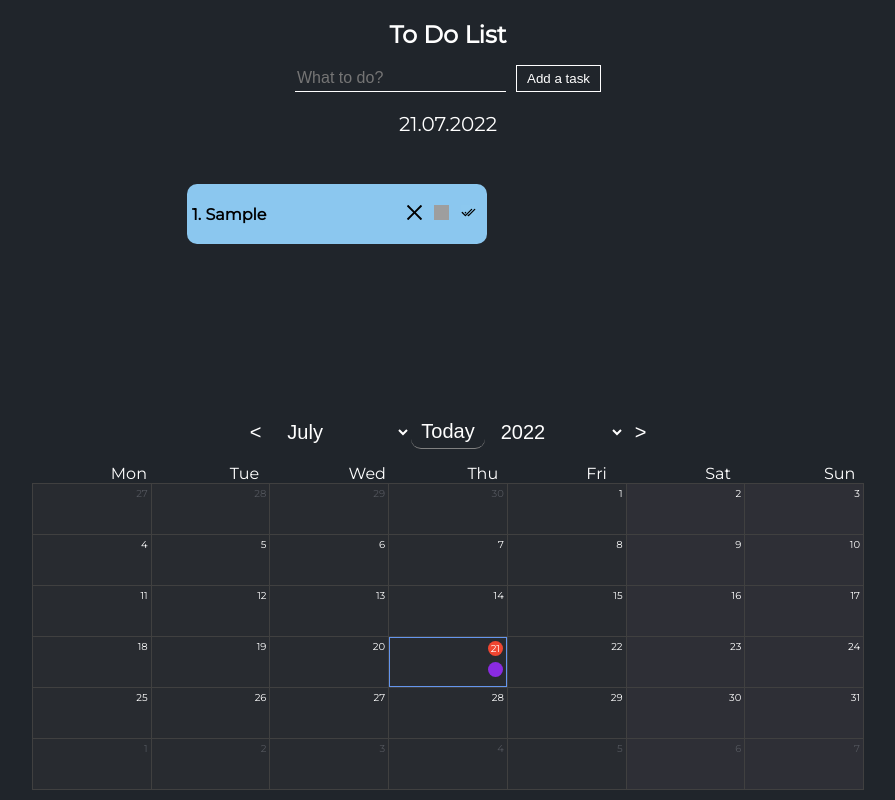
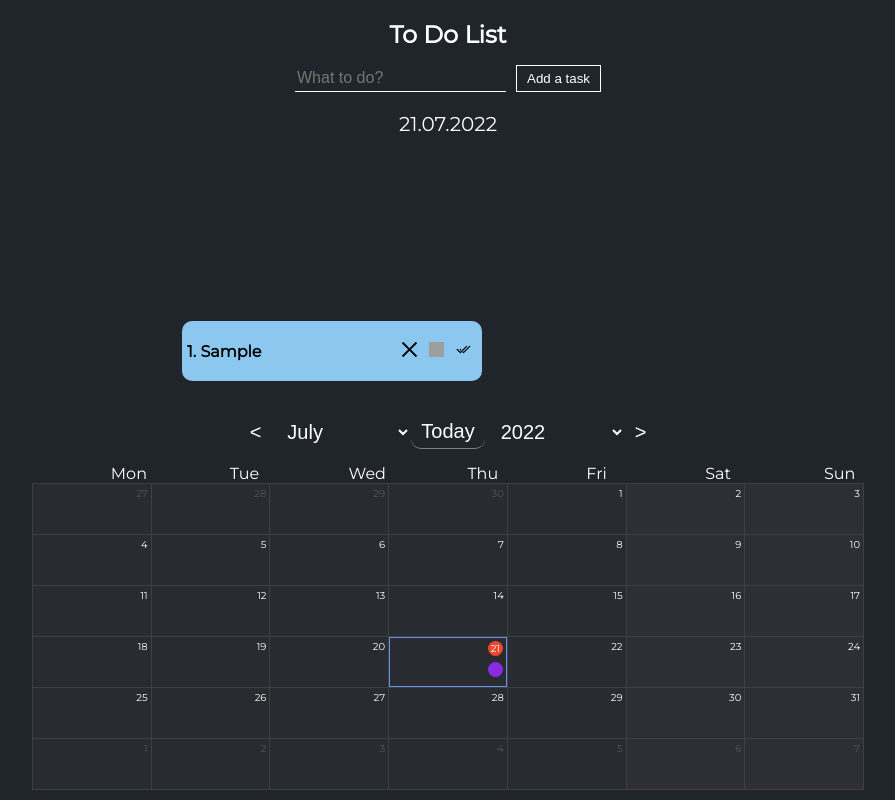
Before and after one commit to andrsvsrg/reactToDo, a React (Create React App) app: page / in a window 1280 px wide. Both pictures are taken after typing "Sample" into the empty fields and a click on the button "Add a task". Shown: the whole page, without its empty margins (192-1087 px from the left). Built offline with nearby package versions, Linux system fonts and the light colour scheme; grey boxes are pictures that could not be loaded.

Commit message:
16,17.08.22

```diff
--- a/src/App.js
+++ b/src/App.js
@@ -1,32 +1,82 @@
-import "./App.css";
+import './App.css';
 
-import moment from "moment";
+import moment from 'moment';
 import React, { useEffect, useState } from 'react';
 
-import Calendar from "./components/Calendar/Calendar";
-import AddToDo from "./components/AddToDo/AddToDo";
-import Header from "./components/Header/Header";
-import ToDoList from "./components/ToDoList/ToDoList";
+import Calendar from './components/Calendar/Calendar';
+import AddToDo from './components/AddToDo/AddToDo';
+import Header from './components/Header/Header';
+import ToDoList from './components/ToDoList/ToDoList';
 
 function App() {
 
   const [todo, setToDo] = useState(() => JSON.parse(localStorage.getItem('items')) || {});
+  const [selectedDay, setSelectedDay] = useState(() => moment());
 
   useEffect(() => {
-    localStorage.setItem("items", JSON.stringify(todo));
+    localStorage.setItem('items', JSON.stringify(todo));
   }, [todo]);
 
-  const [selectedDay, setSelectedDay] = useState(() => moment());
+  function addSelectedDayTask(newTask, selectedDayTasksId) {
+    if (!todo[selectedDayTasksId]) {
+      todo[selectedDayTasksId] = [];
+    }
+    const copySelectDayTasks = [...todo[selectedDayTasksId]];
+    copySelectDayTasks.push(newTask);
+    setToDo({ ...todo, [selectedDayTasksId]: copySelectDayTasks });
+  }
+
+  function deleteTaskFromSelectedDay(task, selectedDayTasksId) {
+    const copySelectDayToDo = todo[selectedDayTasksId].filter((element) => {
+      return element.id !== task.id;
+    });
+    setToDo({ ...todo, [selectedDayTasksId]: copySelectDayToDo });
+  }
+
+  function completedTask(task, selectedDayTasksId) {
+    const copySelectDayToDo = todo[selectedDayTasksId].map((element) => {
+      if (element.id === task.id) {
+        element.isCompleted = !element.isCompleted;
+        return element;
+      }
+      return element;
+    });
+    setToDo({ ...todo, [selectedDayTasksId]: copySelectDayToDo });
+  }
+
+  function updateTaskPosition(data, index, selectedDayTasksId) {
+    const copySelectDayToDo = todo[selectedDayTasksId].map((element, i) => {
+      if (index === i) {
+        element.defaultPos = { x: data.x, y: data.y };
+        return element;
+      }
+      return element;
+    });
+    setToDo({ ...todo, [selectedDayTasksId]: copySelectDayToDo });
+  }
+
+  function changeTaskTitle(task, newTitle, selectedDayTasksId) {
+    const copySelectDayToDo = todo[selectedDayTasksId].map((element) => {
+      if (element.id === task.id) {
+        element.title = newTitle;
+        return element;
+      }
+      return element;
+    });
+    setToDo({ ...todo, [selectedDayTasksId]: copySelectDayToDo });
+  }
 
   return (
     <div className="app">
       <Header />
-      <AddToDo selectedDay={selectedDay} todo={todo} setToDo={setToDo} />
-      <ToDoList selectedDay={selectedDay} todo={todo} setToDo={setToDo} />
+      <AddToDo selectedDay={ selectedDay } addTask={ addSelectedDayTask } />
+      <ToDoList changeTaskTitle={ changeTaskTitle } updateTaskPosition={ updateTaskPosition }
+                completedTask={ completedTask } selectedDay={ selectedDay } todo={ todo }
+                deleteTask={ deleteTaskFromSelectedDay } />
       <Calendar
-        selectedDay={selectedDay}
-        setSelectedDay={setSelectedDay}
-        todo={todo}
+        selectedDay={ selectedDay }
+        setSelectedDay={ setSelectedDay }
+        todo={ todo }
       />
     </div>
   );
--- a/src/components/AddToDo/AddToDo.js
+++ b/src/components/AddToDo/AddToDo.js
@@ -7,37 +7,29 @@ import { v4 as uuid } from 'uuid';
 import MyButton from '../UI/button/MyButton';
 import MyInput from '../UI/input/MyInput';
 
-const AddToDo = ({ todo, setToDo, selectedDay }) => {
+const AddToDo = ({addTask, selectedDay}) => {
 
   const [inputValue, setInputValue] = useState('');
-  const selectDayStr = useMemo(() => selectedDay.format('DDMMYYYY'), [selectedDay]);
+  const selectedDayTasksId = useMemo(() => selectedDay.format('DDMMYYYY'), [selectedDay]);
   const selectedDayTitle = useMemo(() => selectedDay.format('DD.MM.YYYY'), [selectedDay]);
 
-  function AddTask() {
-    if (!inputValue.trim()) {
-      setInputValue('');
-      return;
-    }
-
-    const todoCopy = JSON.parse(JSON.stringify(todo));
-    todoCopy[selectDayStr] = todoCopy[selectDayStr] || [];
-    todoCopy[selectDayStr].push({
-      id         : uuid(),
-      title      : inputValue.trim(),
-      isCompleted: false,
-      defaultPos : getRandomDefaultTaskPosition(),
-      color      : randomColor({ luminosity: 'light' })
-    });
-    setToDo(todoCopy);
-    setInputValue('');
-  }
 
   function onKeyPressAddTask(e) {
     const code = e.charCode;
     const ENTER_CODE = 13;
     if (code === ENTER_CODE) {
-      AddTask();
+      addTask(createNewTask(inputValue));
     }
+  }
+
+  function checkAndAddTask() {
+    if (!inputValue.trim()) {
+      setInputValue('');
+      return;
+    }
+    const newTask = createNewTask(inputValue)
+    addTask(newTask, selectedDayTasksId)
+    setInputValue('');
   }
 
   return (
@@ -51,7 +43,7 @@ const AddToDo = ({ todo, setToDo, selectedDay }) => {
           type="text"
           onKeyPress={ onKeyPressAddTask }
         />
-        <MyButton className="add-todo-button" onClick={ AddTask }>
+        <MyButton className="add-todo-button" onClick={ checkAndAddTask }>
           Add a task
         </MyButton>
       </div>
@@ -76,3 +68,13 @@ function getRandomDefaultTaskPosition() {
 
   return { x: defaultWidth, y: defaultHeight };
 }
+
+function createNewTask(titleOfNewTask) {
+  return {
+    id         : uuid(),
+    title      : titleOfNewTask.trim(),
+    isCompleted: false,
+    defaultPos : getRandomDefaultTaskPosition(),
+    color      : randomColor({ luminosity: 'light' })
+  }
+}
--- /dev/null
+++ b/src/components/ToDoList/ToDoItem/EditTask/EditTask.js
@@ -0,0 +1,43 @@
+import React from 'react';
+import MyInput from '../../../UI/input/MyInput';
+import MyButton from '../../../UI/button/MyButton';
+import save from '../../../../icon/save.svg';
+
+const EditTask = ({value, item, index, selectDayStr, setEditingId, onInputChange, changeTaskTitle }) => {
+
+
+  function saveToDo(item, value, selectDayStr) {
+    changeTaskTitle(item, value, selectDayStr)
+    setEditingId(null);
+  }
+
+  function handlerTitleChange(e) {
+    onInputChange(e.target.value)
+  }
+
+  return (
+    <div className="list-item" style={ { backgroundColor: item.color } }>
+      <div>
+        { index + 1 }.
+        <MyInput
+          className="list-item-input-change"
+          onChange = {handlerTitleChange}
+          value={ value }
+        />
+      </div>
+      <MyButton
+        className="list-item-button"
+        onClick={ () => saveToDo(item, value, selectDayStr) }
+      >
+        <img
+          src={ save }
+          alt="close"
+          width="15px"
+          height="15px"
+        />
+      </MyButton>
+    </div>
+  );
+};
+
+export default EditTask;
--- /dev/null
+++ b/src/components/ToDoList/ToDoItem/ShowTask/ShowTask.js
@@ -0,0 +1,55 @@
+import React from 'react';
+
+import MyButton from '../../../UI/button/MyButton';
+import iconCross from '../../../../icon/cross.svg';
+import iconEdit from '../../../../icon/edit.svg';
+import { ReactComponent as Done } from '../../../../icon/done.svg';
+
+const ShowTask = ({ item, index, selectDayStr, editToDo, deleteTask, completedTask }) => {
+
+  return (
+    <div className="list-item" style={ { backgroundColor: item.color } }>
+      <div
+        className={
+          item.isCompleted
+            ? 'list-item-title-nochange item-done'
+            : 'list-item-title-nochange'
+        }
+      >
+        { index + 1 }. { item.title }
+      </div>
+      <div>
+        <MyButton
+          className="list-item-button"
+          onClick={() => deleteTask(item,selectDayStr) }
+        >
+          <img
+            src={ iconCross }
+            alt="close"
+            width="15px"
+            height="15px"
+          />
+        </MyButton>
+        <MyButton
+          className="list-item-button"
+          onClick={ () => editToDo(item.id, item.title) }
+        >
+          <img
+            src={ iconEdit }
+            alt="close"
+            width="15px"
+            height="15px"
+          />
+        </MyButton>
+        <MyButton
+          className="list-item-button"
+          onClick={ () => completedTask(item, selectDayStr ) }
+        >
+          <Done width="15px" height="15px" />
+        </MyButton>
+      </div>
+    </div>
+  );
+};
+
+export default ShowTask;
--- a/src/components/ToDoList/ToDoItem/ToDoItem.css
+++ b/src/components/ToDoList/ToDoItem/ToDoItem.css
@@ -37,4 +37,5 @@
   background-color: inherit;
   border: none;
   cursor: pointer;
+  padding: 1px 6px;
 }
--- a/src/components/ToDoList/ToDoItem/ToDoItem.js
+++ b/src/components/ToDoList/ToDoItem/ToDoItem.js
@@ -1,122 +1,39 @@
 import './ToDoItem.css';
 
 import React, { useState } from 'react';
+import EditTask from './EditTask/EditTask';
+import ShowTask from './ShowTask/ShowTask';
 
-import iconCross from '../../../icon/cross.svg';
-import { ReactComponent as Done } from '../../../icon/done.svg';
-import iconEdit from '../../../icon/edit.svg';
-import save from '../../../icon/save.svg';
+const ToDoItem = ({ item, index, selectDayStr, deleteTask, completedTask, changeTaskTitle }) => {
 
-
-const ToDoItem = ({ item, index, todo, setToDo, selectDayStr }) => {
-
-  const [value, setValue] = useState('');
   const [editingId, setEditingId] = useState(null);
-
-  function deleteToDo(id) {
-    const todoCopy = JSON.parse(JSON.stringify(todo));
-    todoCopy[selectDayStr] = todo[selectDayStr].filter(
-      (obj) => obj.id !== id
-    );
-    setToDo(todoCopy);
-  }
-
-  function isCompletedToDo(id) {
-    const todoCopy = JSON.parse(JSON.stringify(todo));
-    todoCopy[selectDayStr] = todo[selectDayStr].map((obj) => {
-      if (obj.id === id) {
-        obj.isCompleted = !obj.isCompleted;
-      }
-      return obj;
-    });
-    setToDo(todoCopy);
-  }
+  const [titleChangeInput, setTitleChangeInput] = useState('');
 
   function editToDo(id, title) {
     setEditingId(id);
-    setValue(title);
+    setTitleChangeInput(title);
   }
 
-  function saveToDo(id) {
-    const todoCopy = JSON.parse(JSON.stringify(todo));
-    todoCopy[selectDayStr] = todo[selectDayStr].map((item) => {
-      if (item.id === id) {
-        item.title = value;
-      }
-      return item;
-    });
-    setToDo(todoCopy);
-    setEditingId(null);
+  function handlerTitleChange(newTitle) {
+    setTitleChangeInput(newTitle);
   }
 
-
   return (
-    <div className="list-item" style={ { backgroundColor: item.color } }>
+    <div>
       { editingId === item.id ? (
-        <div>
-          { index + 1 }.
-          <input
-            className="list-item-input-change"
-            onChange={ (e) => setValue(e.target.value) }
-            value={ value }
-          />
-        </div>
+        <EditTask changeTaskTitle={ changeTaskTitle }
+                  value={ titleChangeInput }
+                  onInputChange={ handlerTitleChange }
+                  setEditingId={ setEditingId }
+                  item={ item }
+                  index={ index } selectDayStr={ selectDayStr } />
       ) : (
-        <div
-          className={
-            item.isCompleted
-              ? "list-item-title-nochange item-done"
-              : "list-item-title-nochange"
-          }
-        >
-          { index + 1 }. { item.title }
-        </div>
-      ) }
-      { editingId === item.id ? (
-        <div>
-          <button
-            className="list-item-button"
-            onClick={ () => saveToDo(item.id) }
-          >
-            <img
-              src={ save }
-              alt="close"
-              width="15px"
-              height="15px"
-            />
-          </button>
-        </div>
-      ) : (
-        <div>
-          <button
-            className="list-item-button"
-            onClick={ () => deleteToDo(item.id) }
-          >
-            <img
-              src={ iconCross }
-              alt="close"
-              width="15px"
-              height="15px"
-            />
-          </button>
-          <button
-            className="list-item-button"
-            onClick={ () => editToDo(item.id, item.title) }
-          >
-            <img
-              src={ iconEdit }
-              alt="close"
-              width="15px"
-              height="15px"
-            />
-          </button>
-          <button
-            className="list-item-button"
-            onClick={ () => isCompletedToDo(item.id) }
-          >
-            <Done width="15px" height="15px" />
-          </button>
-        </div>
+        <ShowTask completedTask={ completedTask }
+                  deleteTask={ deleteTask }
+                  item={ item }
+                  editToDo={ editToDo }
+                  index={ index }
+                  selectDayStr={ selectDayStr } />
       ) }
     </div>
   );
--- a/src/components/ToDoList/ToDoList.js
+++ b/src/components/ToDoList/ToDoList.js
@@ -5,15 +5,9 @@ import React, { useMemo } from 'react';
 import Draggable from 'react-draggable';
 import ToDoItem from './ToDoItem/ToDoItem';
 
-const ToDoList = ({ todo, setToDo, selectedDay }) => {
+const ToDoList = ({ todo, selectedDay, deleteTask, completedTask, updateTaskPosition, changeTaskTitle }) => {
 
   const selectDayStr = useMemo(() => selectedDay.format('DDMMYYYY'), [selectedDay]);
-
-  function updateTaskPosition(data, index) {
-    const todoCopy = JSON.parse(JSON.stringify(todo));
-    todoCopy[selectDayStr][index].defaultPos = { x: data.x, y: data.y };
-    setToDo(todoCopy);
-  }
 
   return (
     <div className="draggable-fild">
@@ -25,11 +19,13 @@ const ToDoList = ({ todo, setToDo, selectedDay }) => {
             position={ null }
             defaultPosition={ item.defaultPos }
             onStop={ (e, data) => {
-              updateTaskPosition(data, index);
+              updateTaskPosition(data, index, selectDayStr);
             } }
           >
             <div className="draggable-element">
-              <ToDoItem selectDayStr={ selectDayStr } selectedDay={ selectedDay } todo={ todo } setToDo={ setToDo }
+              <ToDoItem changeTaskTitle={ changeTaskTitle } completedTask={ completedTask }
+                        deleteTask={ deleteTask }
+                        selectDayStr={ selectDayStr } selectedDay={ selectedDay }
                         item={ item } index={ index } />
             </div>
           </Draggable>
```
Also changed, not shown: src/components/Calendar/Calendar.js (+14 -15 lines), src/components/Calendar/CalendarNavigation/CalendarNavigation.js (+20 -25 lines), src/components/Calendar/CalendarTable/CalendarTable.js (+4 -5 lines), src/components/ToDoList/ToDoItem/EditTask/editTask.css (added), src/components/ToDoList/ToDoItem/ShowTask/showTask.css (added).
